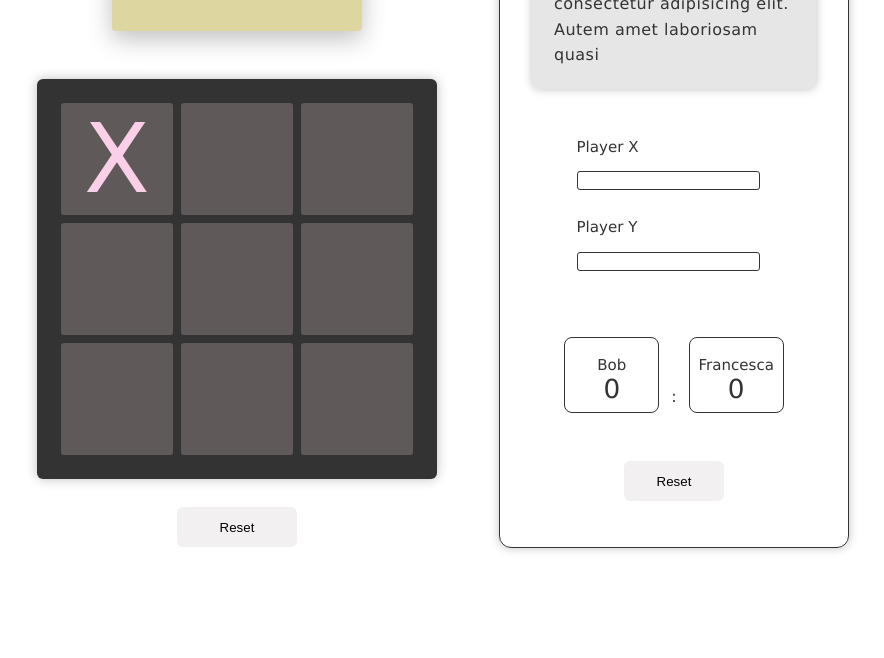
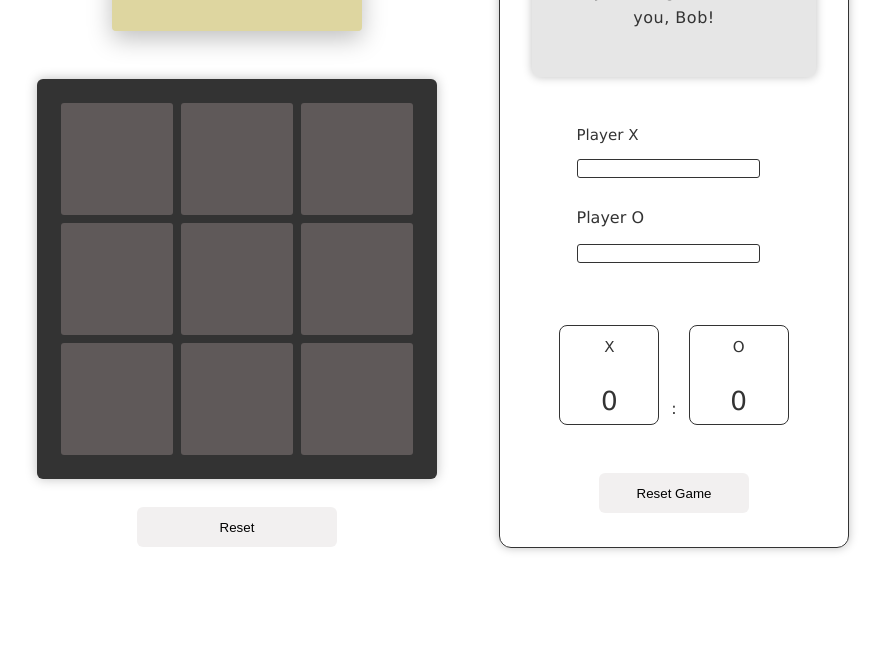
Before and after one commit to KondraShar/Tic-Tac-Toe, a plain HTML site: page index.html in a window 1280 px wide. Shown: the part 142-800 px from the top of the page, without its empty margins (362-1246 px from the left). Drawn offline with Linux system fonts and the light colour scheme.

Commit message:
Feat: Add game logic

```diff
--- a/index.html
+++ b/index.html
@@ -19,7 +19,7 @@
 
         <main>
             <div id="gameboard">
-                <div class="tile hvr-bob-sink" id="tile-1">X</div>
+                <!-- <div class="tile hvr-bob-sink" id="tile-1">X</div>
                 <div class="tile hvr-bob-sink" id="tile-2"></div>
                 <div class="tile hvr-bob-sink" id="tile-3"></div>
                 <div class="tile hvr-bob-sink" id="tile-4"></div>
@@ -27,9 +27,9 @@
                 <div class="tile hvr-bob-sink" id="tile-6"></div>
                 <div class="tile hvr-bob-sink" id="tile-7"></div>
                 <div class="tile hvr-bob-sink" id="tile-8"></div>
-                <div class="tile hvr-bob-sink" id="tile-9"></div>
+                <div class="tile hvr-bob-sink" id="tile-9"></div> -->
             </div>
-            <button class="hvr-bob-sink" id="start-reset-game-btn">Reset</button>
+            <button class="hvr-bob-sink" id="start-reset-round-btn">Reset</button>
         </main>
 
     </div>
@@ -37,35 +37,35 @@
     <section>
 
         <div id="info-board">
-            <p>Lorem ipsum, dolor sit amet consectetur adipisicing elit. Autem amet laboriosam quasi </p>
+            <p id="info-board-text">Welcome to TicTacToe!<br>Play 5 rounds</p>
         </div>
 
         <div id="player-board">
             <div id="edit-player-name">
                 <div id="player-x">
                     <p>Player X</p>
-                    <input type="text" minlength="2" maxlength="20">
+                    <input id="player-name-x" type="text" minlength="2" maxlength="20">
                 </div>
-                <div id="player-y">
-                    <p>Player Y</p>
-                    <input type="text" minlength="2" maxlength="20">
+                <div id="player-o">
+                    <p>Player O</p>
+                    <input id="player-name-o" type="text" minlength="2" maxlength="20">
                 </div>
             </div>
         </div>
 
         <div id="score-board-container">
-            <div class="player" id="player-x">
-                <p>Bob</p>
+            <div class="player">
+                <p id="player-x-name-display">X</p>
                 <div class="score player-x">0</div>
             </div>
             <div id="vs">:</div>
-            <div class="player" id="player-y">
-                <p>Francesca</p>
-            <div class="score player-y">0</div>
+            <div class="player">
+                <p id="player-o-name-display">O</p>
+            <div class="score player-o">0</div>
             </div>
         </div>
 
-        <button  class="hvr-bob-sink" id="reset-score-board-btn">Reset</button>
+        <button  class="hvr-bob-sink" id="start-reset-game-btn">Start Game</button>
     </section>
 
 </body>
--- a/logic.js
+++ b/logic.js
@@ -0,0 +1,275 @@
+
+const gameboardObject = (() => {
+    const gameboardArray = [
+        {pos: 1, x: 1, y: 1, ticked: false, tickedBy: ""},
+        {pos: 2, x: 2, y: 1, ticked: false, tickedBy: ""},
+        {pos: 3, x: 3, y: 1, ticked: false, tickedBy: ""},
+
+        {pos: 4, x: 1, y: 2, ticked: false, tickedBy: ""},
+        {pos: 5, x: 2, y: 2, ticked: false, tickedBy: ""},
+        {pos: 6, x: 3, y: 2, ticked: false, tickedBy: ""},
+
+        {pos: 7, x: 1, y: 3, ticked: false, tickedBy: ""},
+        {pos: 8, x: 2, y: 3, ticked: false, tickedBy: ""},
+        {pos: 9, x: 3, y: 3, ticked: false, tickedBy: ""},
+    ];
+
+    const winningCombinations = [
+        [1, 2, 3], [4, 5, 6], [7, 8, 9], // horizontal
+        [1, 4, 7], [2, 5, 8], [3, 6, 9], // vertical
+        [1, 5, 9], [3, 5, 7],            // diagonal
+    ];
+
+    const checkWinner = () => {
+        for (const combo of winningCombinations) {
+            const [a, b, c] = combo.map(pos => gameboardArray[pos - 1]);
+            if (a.ticked && a.tickedBy === b.tickedBy && a.tickedBy === c.tickedBy) {
+                return a.tickedBy;
+            }
+        }
+        return null;
+    };
+
+    const isFull = () => gameboardArray.every(tile => tile.ticked);
+
+
+    const getBoard = () => gameboardArray;
+
+    const tickTile = (pos, stamp="E") => {
+        const tile = gameboardArray[pos - 1];
+        if (!tile || tile.ticked) return false;
+        tile.ticked = true;
+        tile.tickedBy = stamp;
+        return true;
+    };
+
+    const reset = () => {
+        for (const tile of gameboardArray) {
+            tile.ticked = false;
+            tile.tickedBy = "";
+        }
+    };
+
+    return { getBoard, tickTile, reset, checkWinner, isFull };
+})();
+
+
+
+
+
+const displayController = (() => {
+    const gameboard = document.getElementById("gameboard");
+    const startResetRoundBtn = document.getElementById("start-reset-round-btn");
+    const startResetGameBtn = document.getElementById("start-reset-game-btn");
+    const infoBox = document.querySelector("#info-board-text");
+
+    const playerNameInputX = document.getElementById("player-name-x");
+    const playerNameInputY = document.getElementById("player-name-o");
+    const playerNameDisplayX = document.getElementById("player-x-name-display");
+    const playerNameDisplayO = document.getElementById("player-o-name-display");
+
+    const playerScoreDisplayX = document.querySelector(".score.player-x");
+    const playerScoreDisplayO = document.querySelector(".score.player-o");
+
+    const getStartResetGameBtn = () => {startResetGameBtn.textContent};
+    const setStartResetGameBtn = (buttonText) => {startResetGameBtn.textContent = buttonText}
+
+
+    const createTiles = () => {
+        for (const tile of gameboardObject.getBoard()) {
+            const tileElement = document.createElement("div");
+            tileElement.classList.add("tile", "hvr-bob-sink");
+            tileElement.id = `tile-${tile.pos}`;
+            tileElement.dataset.pos = tile.pos;
+            gameboard.appendChild(tileElement);
+        }
+    };
+
+    const render = () => {
+        for (const tile of gameboardObject.getBoard()) {
+            const tileElement = gameboard.querySelector(`[data-pos="${tile.pos}"]`);
+            tileElement.textContent = tile.tickedBy;
+            tileElement.dataset.ticked = tile.ticked;
+        }
+    };
+
+    const handleTileClick = (e) => {
+        const tile = e.target.closest(".tile");
+        if (!tile) return;
+
+        const pos = Number(tile.dataset.pos);
+        const currentPlayer = game.getCurrentPlayer();
+
+        // tile already taken
+        if (!gameboardObject.tickTile(pos, currentPlayer.getStamp())) return;
+        render();
+
+        if (gameboardObject.checkWinner()) {
+            currentPlayer.increaseScore();
+            playerScoreDisplayX.textContent = playerX.getScore();
+            playerScoreDisplayO.textContent = playerO.getScore();
+            handleInfoBoxMessage(`${currentPlayer.getName()} wins this round! 🎉`);
+            game.setGameCompleted(true);
+            disableClicks();
+        return;
+        }
+
+        if (gameboardObject.isFull()) {
+            handleInfoBoxMessage("It's a draw!");
+            disableClicks();
+            return;
+        }
+
+
+        game.switchCurrentPlayer();
+        const nextPlayer = game.getCurrentPlayer();
+        handleInfoBoxMessage(`Your turn ${nextPlayer.getStamp()} - ${nextPlayer.getName()}`);
+    };
+
+    const handleGameboardReset = () => {
+        gameboardObject.reset();
+        render();
+        enableClicks();
+        game.startRound();
+    };
+
+    const handleGameReset = () => {
+        playerNameDisplayX.textContent = playerX.getName();
+        playerNameDisplayO.textContent = playerO.getName();
+
+        playerX.resetScore();
+        playerO.resetScore();
+
+        playerScoreDisplayX.textContent = playerX.getScore();
+        playerScoreDisplayO.textContent = playerO.getScore();
+
+        infoBox.textContent = "Welcome to TicTacToe!<br>Play 5 rounds";
+
+        gameboardObject.reset();
+        enableClicks();
+        game.startGame();
+        render();
+    }
+
+    const handleNameChange = (input, display, player) => {
+        const name = input.value.trim();
+        if (name.length < 2) return;
+
+        player.setName(name);
+        display.textContent = player.getName();
+    };
+
+    const handleInfoBoxMessage = (message) => {
+        infoBox.textContent = message;
+    };
+
+
+    const enableClicks = () => gameboard.addEventListener("click", handleTileClick);
+    const disableClicks = () => gameboard.removeEventListener("click", handleTileClick);
+    const enableGameboardReset = () => startResetRoundBtn.addEventListener("click", handleGameboardReset);
+    const enableGameReset = () => startResetGameBtn.addEventListener("click", handleGameReset);
+    const enableNameRender = () => {
+        playerNameInputX.addEventListener("change", () => handleNameChange(playerNameInputX, playerNameDisplayX, playerX));
+        playerNameInputY.addEventListener("change", () => handleNameChange(playerNameInputY, playerNameDisplayO, playerO));
+    };
+
+    createTiles();
+    enableGameboardReset();
+    enableGameReset();
+    render();
+
+    enableClicks();
+    enableNameRender();
+
+    return { render,
+            enableClicks,
+            disableClicks,
+            enableNameRender,
+            enableGameReset,
+            handleInfoBoxMessage,
+            handleGameReset,
+            getStartResetGameBtn,
+            setStartResetGameBtn,
+        };
+})();
+
+
+
+
+// The Game
+
+const player = (name, stamp) => {
+    let score = 0;
+
+    const getName = () => name;
+    const setName = (newName) => { name = newName; };
+    const getStamp = () => stamp;
+
+    const getScore = () => score;
+    const increaseScore = () => score++;
+    const resetScore = () => score = 0;
+
+    return { getName, setName, getScore, increaseScore, resetScore, getStamp };
+};
+
+const playerX = player("Bob", "X");
+const playerO = player("Alice", "O");
+
+
+
+
+const game = (() => {
+
+    const roundsInGame = 3;
+    let round = 0;
+    const players = [playerX, playerO];
+    let currentPlayer = playerX;
+    let gameCompleted = false;
+
+    const getPlayers = () => players;
+
+    const getRound = () => round;
+    const increaseRound = () => round++;
+
+    const getCurrentPlayer = () => currentPlayer;
+    const getCurrentPlayerName = () => currentPlayer.getName();
+    const switchCurrentPlayer = () => {
+        (currentPlayer === playerX) ? currentPlayer = playerO : currentPlayer = playerX;
+    };
+
+    const getGameCompleted = () => gameCompleted;
+    const setGameCompleted = (bool) => {gameCompleted = bool};
+
+
+
+
+    const startGame = () => {
+        currentPlayer = playerX;
+        round = 0;
+        displayController.setStartResetGameBtn("Reset Game");
+        displayController.handleInfoBoxMessage(`Welcome to TicTacToe! Play ${roundsInGame} rounds to win :)`);
+
+        setTimeout(() => {
+            displayController.handleInfoBoxMessage(`Player X begins -> that's you, ${playerX.getName()}!`);
+        }, 3800);
+    };
+
+    const startRound = () => {
+
+        if (round < roundsInGame ) {
+            gameCompleted = false;
+            displayController.handleInfoBoxMessage(`New round! Player ${currentPlayer.getStamp()} begins - ${currentPlayer.getName()}`);
+            round++;
+        } else {
+            displayController.handleInfoBoxMessage(`${currentPlayer.getName()} wins the game with all ${roundsInGame} rounds! 🎉🎉🎉`);
+        }
+    };
+
+
+
+
+
+    return { startGame, startRound, getCurrentPlayer, getCurrentPlayerName, switchCurrentPlayer, setGameCompleted };
+})();
+
+const playGame = game.startGame();
--- a/style.css
+++ b/style.css
@@ -79,8 +79,9 @@ main {
     align-items: center;
 }
 
-#start-reset-game-btn {
-    width: 30%;
+#start-reset-game-btn,
+#start-reset-round-btn {
+    width: 50%;
 }
 
 
@@ -137,6 +138,7 @@ button {
     font-size: 1rem;
     line-height: 1.6;
     letter-spacing: 0.5px;
+    text-align: center;
 }
 
 #player-board {
@@ -192,26 +194,30 @@ button {
 }
 
 .player {
-    min-width: 50%;
+    flex: 0 0 100px;
     height: 100px;
+    box-sizing: border-box;
     padding: 6px;
+    padding-top: 12px;
     padding-bottom: 8px;
     border: 1px solid #333333;
     border-radius: 8px;
 
     display: flex;
     flex-direction: column;
-    justify-content: end;
+    justify-content: space-between;
     align-items: center;
-    gap: 82px;
 }
 
 .player p {
+    width: 100%;
+    margin: 0;
     font-size: 0.942rem;
-    margin: 0px;
-    max-width: 80px;
-    overflow-x: auto;
-    scrollbar-width: none;
+    text-align: center;
+
+    white-space: nowrap;
+    overflow: hidden;
+    text-overflow: ellipsis;
 }
 
 
```
